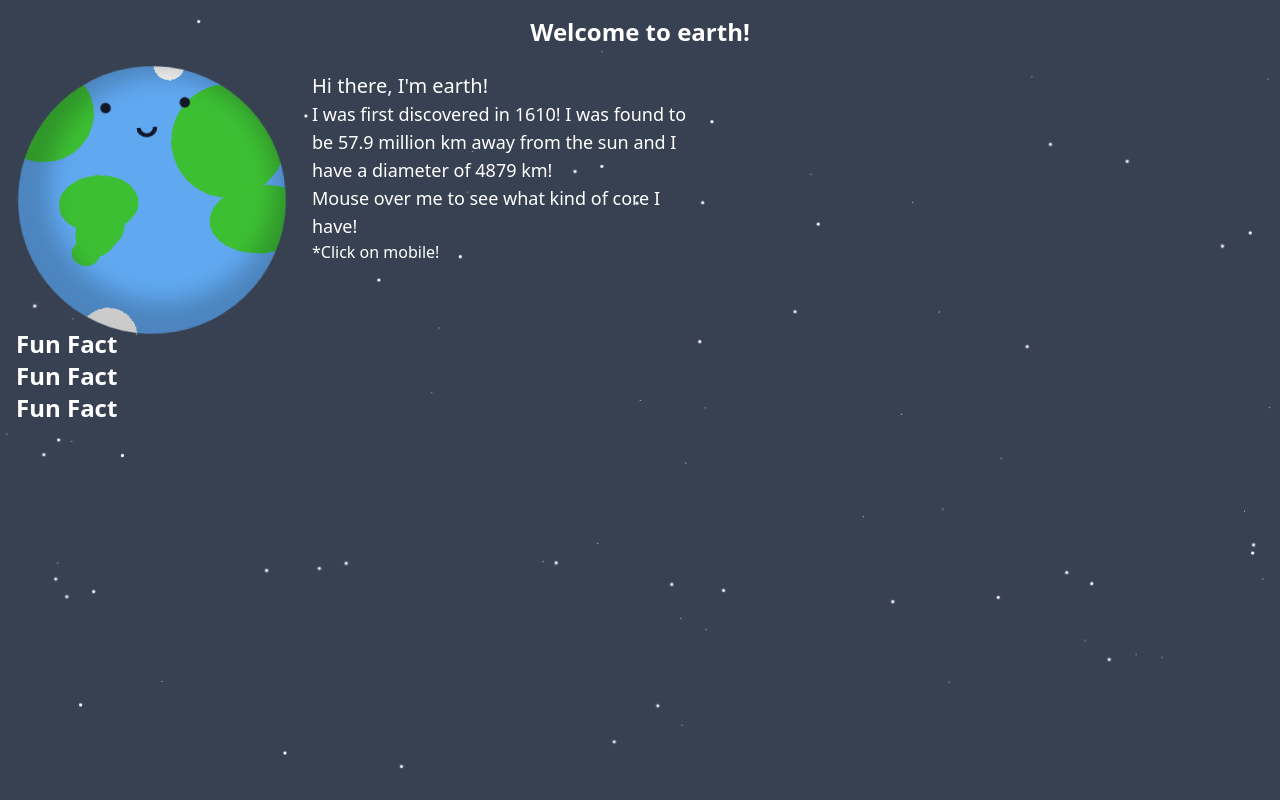
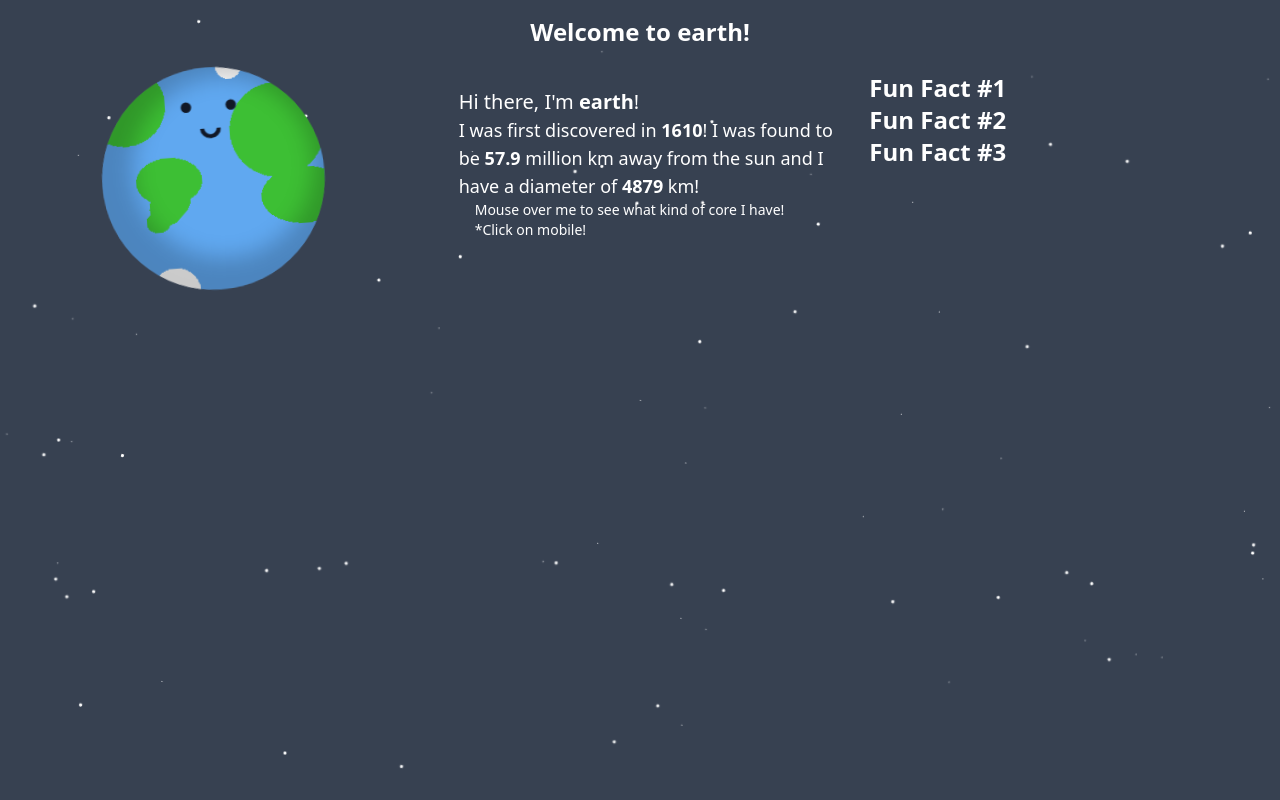
Before and after one commit to cam-peck/mission-beepossible, a Next.js app: page /earth in a window 1280 px wide. Built offline with nearby package versions, Linux system fonts and the light colour scheme.

Commit message:
Adjusted sizing of planet by added container (due to rings), changed to horizontal layout for planet data to save room for moon data

```diff
--- a/components/funFacts.tsx
+++ b/components/funFacts.tsx
@@ -33,16 +33,15 @@ const FactContainer = (props: funFacts) => {
     const factsList = factsArray.map((funFacts: fact) => {
       const display = fact === funFacts.factNum ? '' : 'hidden';
       return (
-        <div className="w-4/5 lg:w-[25%] pl-4 " key={funFacts.factNum}>
-          <button
-            type="button"
-            className="text-2xl font-bold text-white"
+        <div className="w-4/5 pl-4 " key={funFacts.factNum}>
+          <div
+            className="text-2xl font-bold text-white cursor-pointer"
             onClick={() => {
               setFact(funFacts.factNum);
             }}
           >
-            Fun Fact
-          </button>
+            Fun Fact #{funFacts.factNum}
+          </div>
           <p className={`${display} text-white`}>{funFacts.funFact}</p>
         </div>
       );
@@ -50,7 +49,11 @@ const FactContainer = (props: funFacts) => {
     return factsList;
   };
 
-  return <>{renderFacts(factsArray)}</>;
+  return (
+    <div className="flex flex-col w-full lg:w-1/3">
+      {renderFacts(factsArray)}
+    </div>
+  );
 };
 
 export default FactContainer;
--- a/pages/[planetName].tsx
+++ b/pages/[planetName].tsx
@@ -54,11 +54,12 @@ export default function Planets() {
             Welcome to {planetName}!
           </p>
           <div className="flex flex-wrap">
+            <div className="m-auto basis-2/4 lg:basis-1/3 ">
               <div
-              className={`animate-[idle_10s_ease_infinite] m-auto lg:m-0 lg:ml-6 basis-2/4 lg:basis-1/5 planet bg-${planetName} ${planetName}`}
+                className={`animate-[idle_10s_ease_infinite] m-auto w-full md:w-1/2 planet bg-${planetName} ${planetName}`}
               >
                 <div className={`${planetName}-ring`} />
-              <div className="flex flex-col items-center w-1/3 pt-8">
+                <div className="flex flex-col items-center w-1/4 pt-8">
                   <div className="flex justify-between w-full">
                     <div
                       className={`w-[10px] aspect-square bg-gray-900 rounded-full`}
@@ -73,26 +74,34 @@ export default function Planets() {
                   <div
                     onMouseEnter={() => setCore(true)}
                     onMouseLeave={() => setCore(false)}
-                  className={`duration-500 absolute w-1/2 flex items-center transition-opacity bg-orange-300 rounded-full bottom-4 lg:bottom-16 aspect-square ${display}`}
+                    className={`duration-500 absolute w-1/2 flex items-center transition-opacity ${data.planetType} rounded-full bottom-4 lg:bottom-8 aspect-square ${display}`}
                   >
                     <p className="w-full text-center">
-                    I have a {data.planetType} core!
+                      I have a{' '}
+                      <span className="font-semibold">{data.planetType}</span>{' '}
+                      core!
                     </p>
                   </div>
                 </div>
               </div>
-            <div className="text-white lg:pl-8 basis-full lg:basis-1/3">
-              <p className="text-xl">Hi there, I&apos;m {planetName}!</p>
-              <p className="text-lg">
-                I was first discovered in {data.yearDiscovered}! I was found to
-                be {data.distance} million km away from the sun and I have a
-                diameter of {data.diameter} km!
+            </div>
+            <div className="p-4 text-white lg:pl-8 basis-full lg:basis-1/3">
+              <p className="text-xl">
+                Hi there, I&apos;m{' '}
+                <span className="font-bold">{planetName}</span>!
               </p>
               <p className="text-lg">
+                I was first discovered in{' '}
+                <span className="font-semibold">{data.yearDiscovered}</span>! I
+                was found to be{' '}
+                <span className="font-semibold">{data.distance}</span> million
+                km away from the sun and I have a diameter of{' '}
+                <span className="font-semibold">{data.diameter}</span> km!
+              </p>
+              <p className="pl-4 text-sm">
                 Mouse over me to see what kind of core I have!
               </p>
-              <p>*Click on mobile!</p>
-            </div>
+              <p className="pl-4 text-sm">*Click on mobile!</p>
             </div>
             <FactContainer
               funFact1={data.funFact1}
@@ -100,6 +109,7 @@ export default function Planets() {
               funFact3={data.funFact3}
             />
           </div>
+        </div>
       </>
     );
   }
--- a/styles/globals.css
+++ b/styles/globals.css
@@ -7,6 +7,15 @@
     display: none;
   }
 
+  .solid {
+    background-color: rgb(225 175 100);
+  }
+
+  .gas {
+    background-color: green;
+    box-shadow: 0 0 20px 5px green;
+  }
+
   .planet {
     aspect-ratio: 1 / 1;
     border-radius: 100%;
@@ -14,6 +23,22 @@
     justify-content: center;
     transform-style: preserve-3d;
     box-shadow: inset 10px -10px 20px 20px rgb(0 0 0 / 20.7%);
+  }
+
+  .moon {
+    background-color: rgb(176 176 176);
+    background-image: radial-gradient(
+        circle at 8% 25%,
+        rgb(126 87 60) 5%,
+        transparent 5%
+      ),
+      radial-gradient(circle at 30% 70%, rgb(126 87 60) 6%, transparent 6%),
+      radial-gradient(circle at 60% 10%, rgb(126 87 60) 5%, transparent 5%),
+      radial-gradient(circle at 70% 70%, rgb(126 87 60) 3%, transparent 3%),
+      radial-gradient(circle at 80% 30%, rgb(126 87 60) 2%, transparent 2%),
+      radial-gradient(circle at 40% 75%, rgb(126 87 60) 3%, transparent 3%),
+      radial-gradient(circle at 50% 40%, rgb(126 87 60) 2%, transparent 2%),
+      radial-gradient(circle at 80% 51%, rgb(126 87 60) 4%, transparent 4%);
   }
 
   .stars {
```
Also changed, not shown: components/renderMoons.tsx (added). Lines whose indentation alone changed are shown as unchanged.
